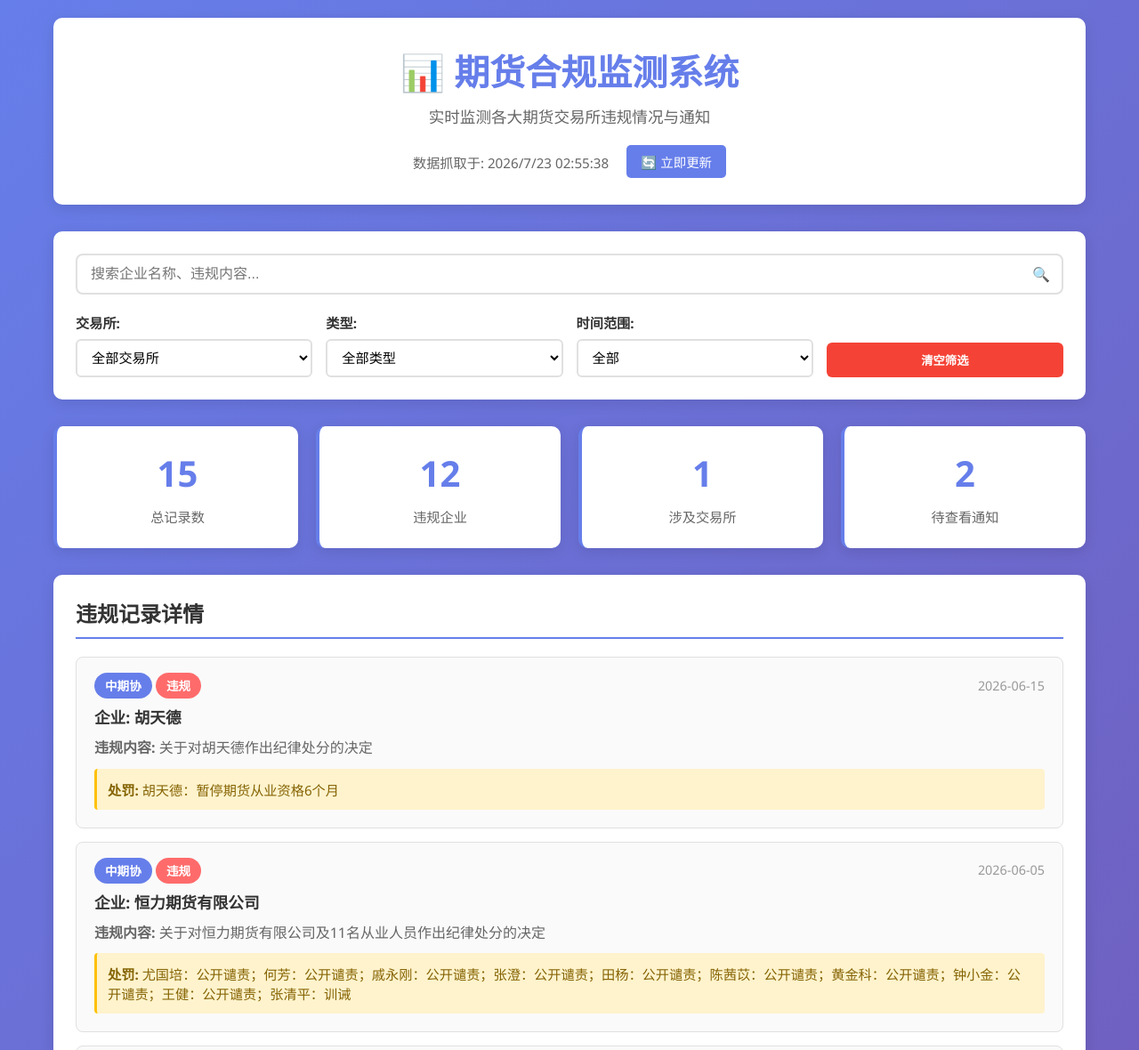
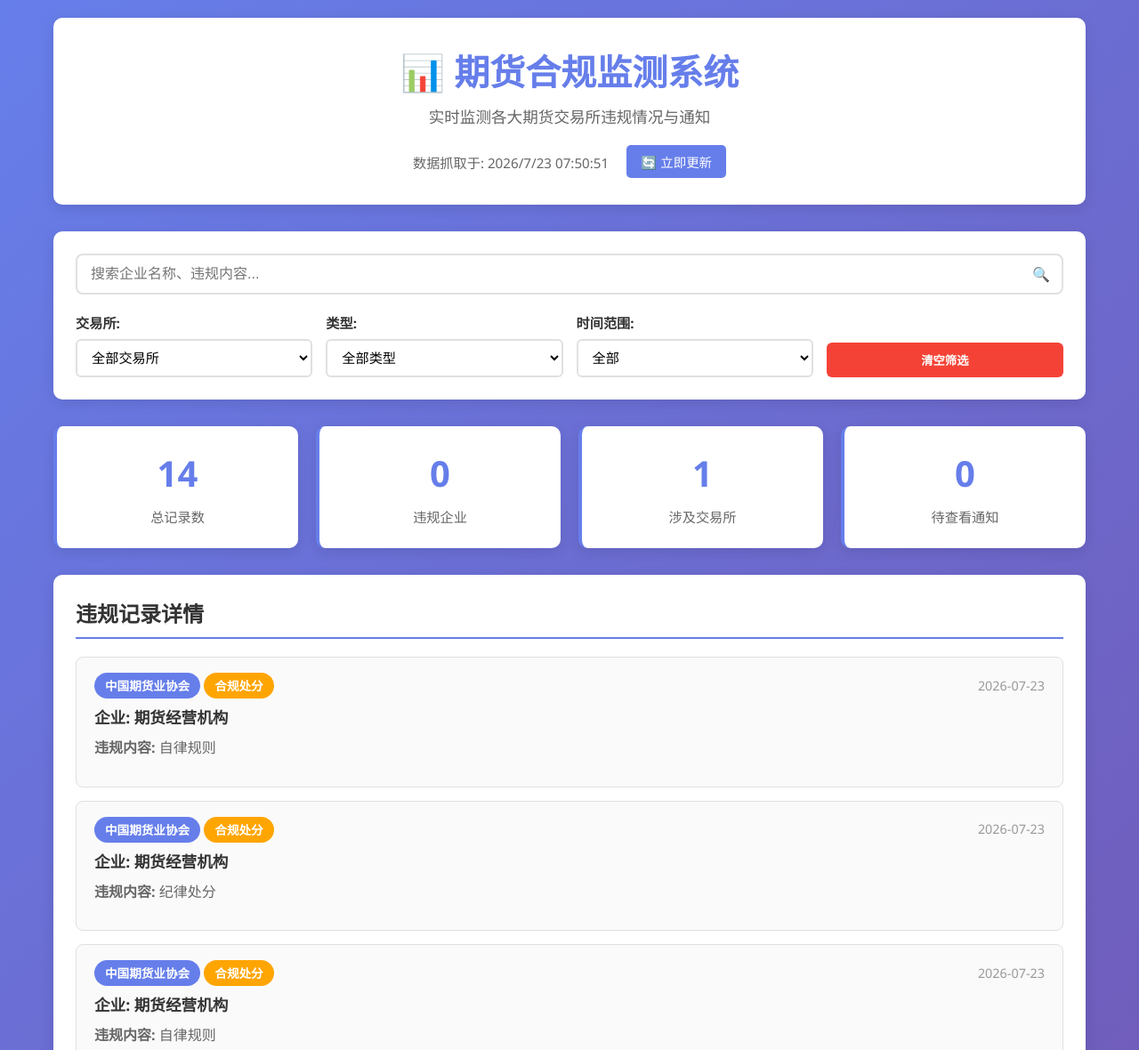
Before and after one commit to zhenxinyi62-hue/futures-compliance-monitoring-system, a plain HTML site: page index.html in a window 1280 px wide. Shown: the top 1180 px of the page at 89% size. Drawn offline with Linux system fonts and the light colour scheme.

Commit message:
Update index.html

```diff
--- a/index.html
+++ b/index.html
@@ -529,25 +529,146 @@
         }
 
         async function loadData() {
+
     try {
-                const res = await fetch('./data/violations.json', {cache: 'no-store'});
-                if (!res.ok) throw new Error('尚未生成远程数据文件');
+
+        const res = await fetch(
+            './data/compliance_cases.json',
+            {
+                cache: 'no-store'
+            }
+        );
+
+
+        if (!res.ok) {
+
+            throw new Error(
+                '未找到 compliance_cases.json'
+            );
+
+        }
+
+
         const payload = await res.json();
-                // 期望结构：{ generated_at: "2026-07-23T06:30:00", items: [...] }
-                if (payload && Array.isArray(payload.items) && payload.items.length) {
-                    allData = payload.items;
-                    dataLastUpdated = payload.generated_at || null;
+
+
+        if (
+            Array.isArray(payload)
+            &&
+            payload.length > 0
+        ) {
+
+
+            allData = payload.map(
+                (item, index) => {
+
+
+                    return {
+
+                        id:
+                            index + 1,
+
+
+                        exchange:
+                            item.source
+                            ||
+                            "中国期货业协会",
+
+
+                        company:
+                            item.company
+                            ||
+                            "期货经营机构",
+
+
+                        type:
+                            item.type
+                            ||
+                            "合规处分",
+
+
+                        content:
+                            item.title
+                            ||
+                            "暂无标题",
+
+
+                        penalty:
+                            item.penalty
+                            ||
+                            "",
+
+
+                        date:
+                            item.date
+                            ||
+                            "2026-07-23",
+
+
+                        url:
+                            item.url
+                            ||
+                            ""
+
+                    };
+
+
+                }
+            );
+
+
+            dataLastUpdated =
+                new Date().toISOString();
+
+
+
+            console.log(
+                "成功加载中期协数据:",
+                allData.length,
+                "条"
+            );
+
+
         } else {
-                    throw new Error('远程数据为空');
+
+
+            throw new Error(
+                "JSON数据为空"
+            );
+
+
         }
+
+
+
     } catch (e) {
-                console.info('未获取到真实抓取数据，使用内置兜底数据：', e.message);
-                allData = FALLBACK_DATA;
-                dataLastUpdated = null; // null 代表这是兜底数据，不是真实抓取时间
+
+
+        console.info(
+            "真实数据加载失败，使用备用数据:",
+            e.message
+        );
+
+
+        allData =
+            FALLBACK_DATA;
+
+
+        dataLastUpdated =
+            null;
+
+
     }
+
+
+
     filterAndDisplay();
+
     updateStatistics();
+
     updateLastUpdateTime();
+
+
 }
 
         function filterAndDisplay() {
```
Lines whose indentation alone changed are shown as unchanged.
